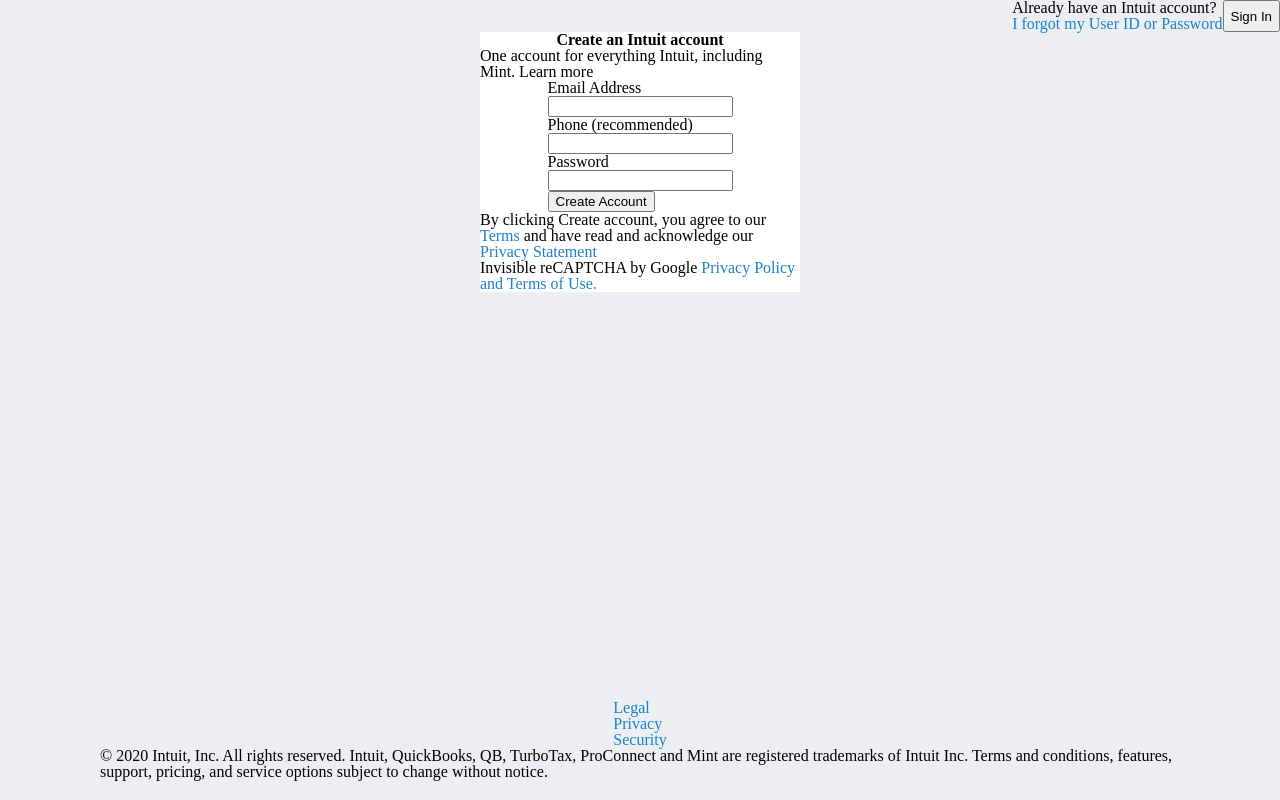
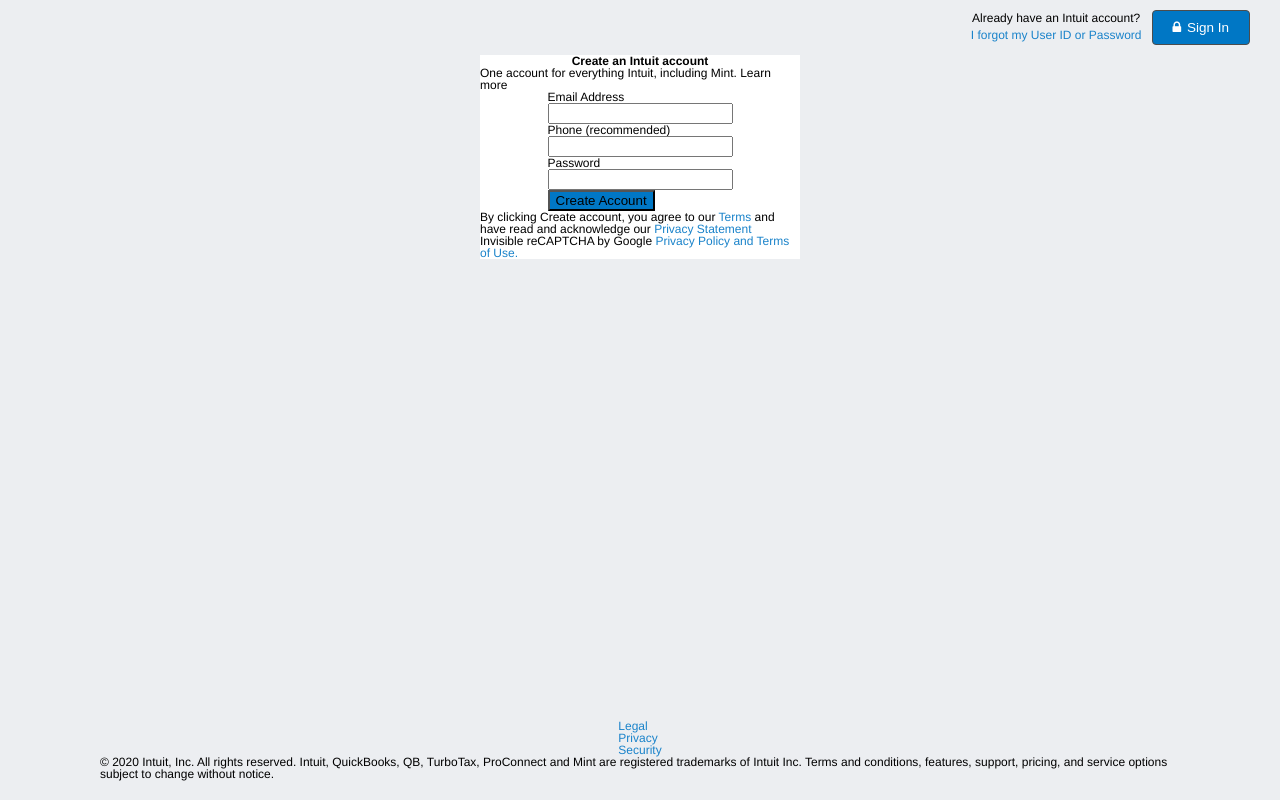
Before and after one commit to vanheaven-ui/signup-page, a website: page index.html in a window 1280 px wide. Drawn offline with Linux system fonts and the light colour scheme.

Commit message:
Added styling to the nav section

```diff
--- a/index.html
+++ b/index.html
@@ -3,7 +3,10 @@
   <head>
     <meta charset="UTF-8" />
     <meta name="viewport" content="width=device-width, initial-scale=1.0" />
-    <title>Intuit Accounts - Sign Up</title>
+    <title>Intuit Accounts - Sign Up</title>  <link
+    rel="stylesheet"
+    href="https://cdnjs.cloudflare.com/ajax/libs/font-awesome/4.7.0/css/font-awesome.min.css"
+  />
     <link rel="stylesheet" href="./styles/css-reset.css" />
     <link rel="stylesheet" href="./styles/style.css" />
   </head>
@@ -13,7 +16,8 @@
         Already have an Intuit account? <br />
         <span class="link">I forgot my User ID or Password </span>
       </div>
-      <button type="button">
+      <button id="sign-in-button" type="button" title="Sign in">
+        <i class="fa fa-lock" aria-hidden="true"></i>
         Sign In
       </button>
     </nav>
--- a/styles/style.css
+++ b/styles/style.css
@@ -1,8 +1,51 @@
+/* GENERAL SECTION START */
+
+body {
+  background: #eceef1;
+}
+
+body > * {
+  font-family: "AvenirNext", Avenir, "Helvetica Neue", Helvetica, Arial, sans-serif;
+  font-size: 12px;
+}
+
+.link {
+  cursor: pointer;
+  color: #1a83ca;
+}
+
+button {
+  background-color: #0077c5;
+  cursor: pointer;
+}
+
+/* GENERAL SECTION END */
+
 /* NAVIGATION SECTION START */
 
 nav {
   display: flex;
   justify-content: flex-end;
+  padding: 10px 30px;
+}
+
+#forgot-password {
+  line-height: 1.4;
+  margin-right: 10px;
+  text-align: center;
+}
+
+#sign-in-button {
+  padding: 9px 20px;
+  color: #fff;
+  border-radius: 4px;
+  border: 1px solid #4c4c4c;
+  font-size: 13.5px;
+}
+
+button i {
+  margin-right: 2px;
+  font-size: 16px;
 }
 
 /* NAVIGATION SECTION END */
@@ -41,16 +84,3 @@
 }
 
 /* FOOTER SECTION END */
-
-/* GENERAL SECTION START */
-
-body {
-  background: #eceef1;
-}
-
-.link {
-  cursor: pointer;
-  color: #1a83ca;
-}
-
-/* GENERAL SECTION END */
```
